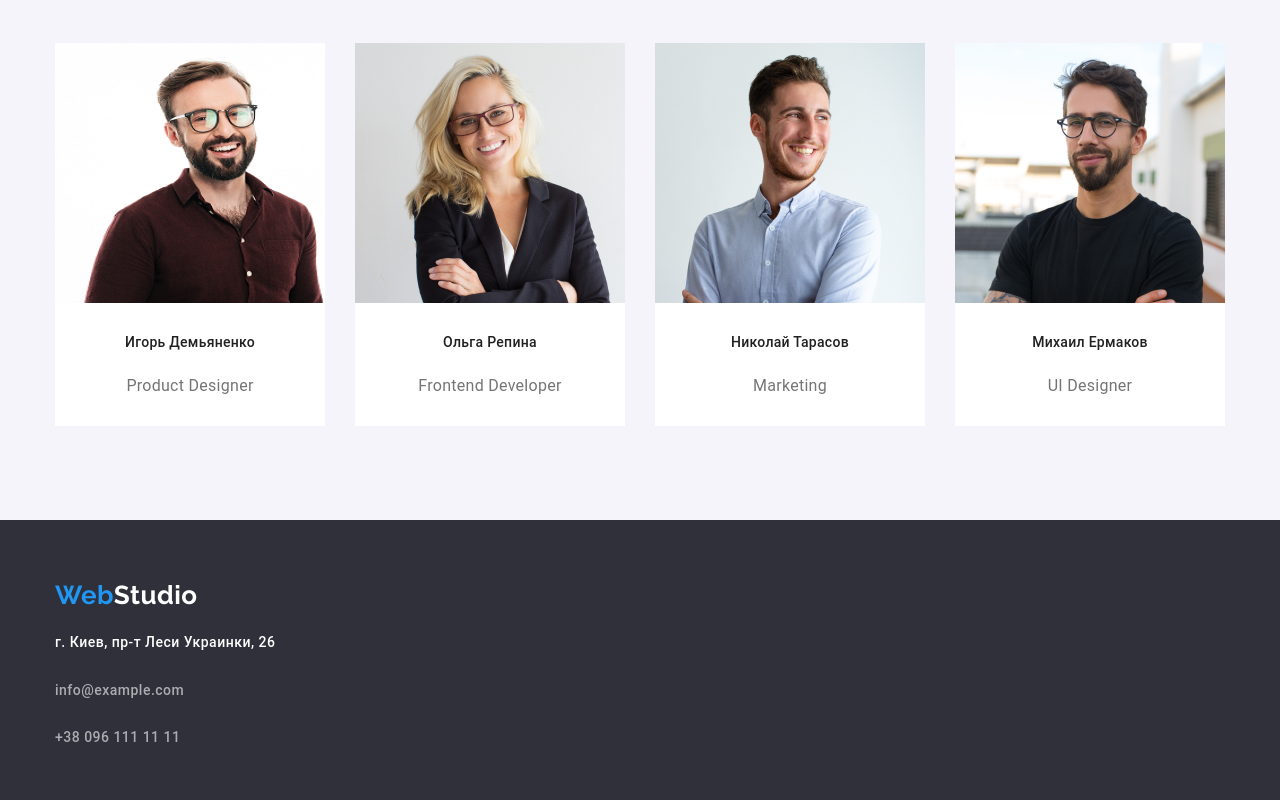
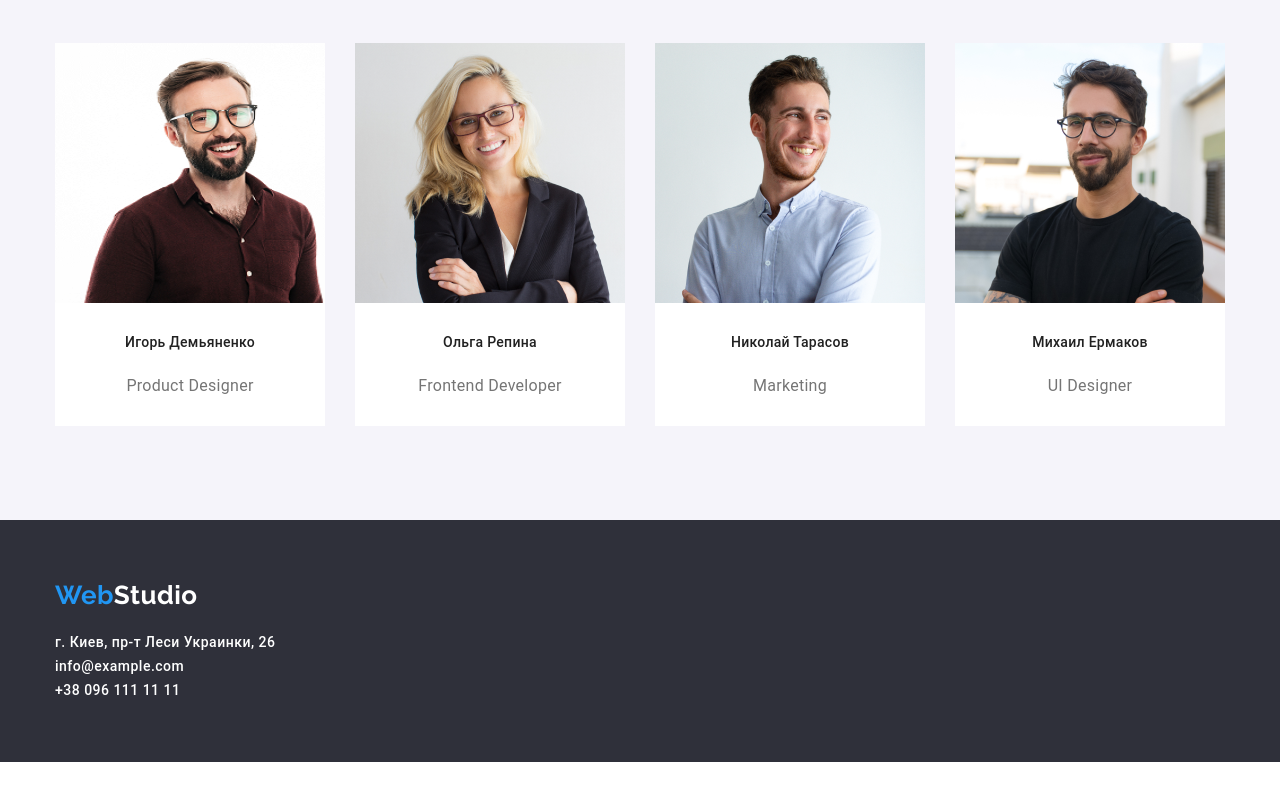
Before and after one commit to AndrianSemenets/goit-markup-hw-03, a plain HTML site: page index.html in a window 1280 px wide. Shown: the part 1628-2428 px from the top of the page. After the commit the page ends 2390 px from the top, so only its background shows below. Drawn offline with nearby package versions, Linux system fonts and the light colour scheme.

Commit message:
update index

```diff
--- a/index.html
+++ b/index.html
@@ -34,10 +34,8 @@
       <!--main container-->
     <main>
     <section class="effective-desisions">
-    <div class="container">
     <h1 class="effective-title">Эффективные решения <br /> для вашего бизнеса</h1>
     <button class="button">Заказать услугу</button>
-    </div>
     </section>
 
     <section class="advantages">
@@ -114,9 +112,9 @@
 
   <address class="address">
   <a class="street link" href="https://www.google.com.ua/maps/place/%D0%B1%D1%83%D0%BB.+%D0%9B%D0%B5%D1%81%D0%B8+%D0%A3%D0%BA%D1%80%D0%B0%D0%B8%D0%BD%D0%BA%D0%B8,+26,+%D0%9A%D0%B8%D0%B5%D0%B2,+02000/@50.4265841,30.5361971,17z/data=!3m1!4b1!4m5!3m4!1s0x40d4cf0e033ecbe9:0x57a4dffefec77da0!8m2!3d50.4265807!4d30.5383858?hl=ru&authuser=0"
-  target="blank">г. Киев, пр-т Леси Украинки, 26</a><br/>
-  <a href="mailto:info@example.com" class="ctcs link">info@example.com</a><br/>
-  <a href="tel:0961111111" class="ctcs link">+38 096 111 11 11</a>
+  target="blank">г. Киев, пр-т Леси Украинки, 26</a>
+  <a href="mailto:info@example.com" class="contacts link">info@example.com</a>
+  <a href="tel:0961111111" class="contacts link">+38 096 111 11 11</a>
   </address>
 </div>
 </footer>
```
